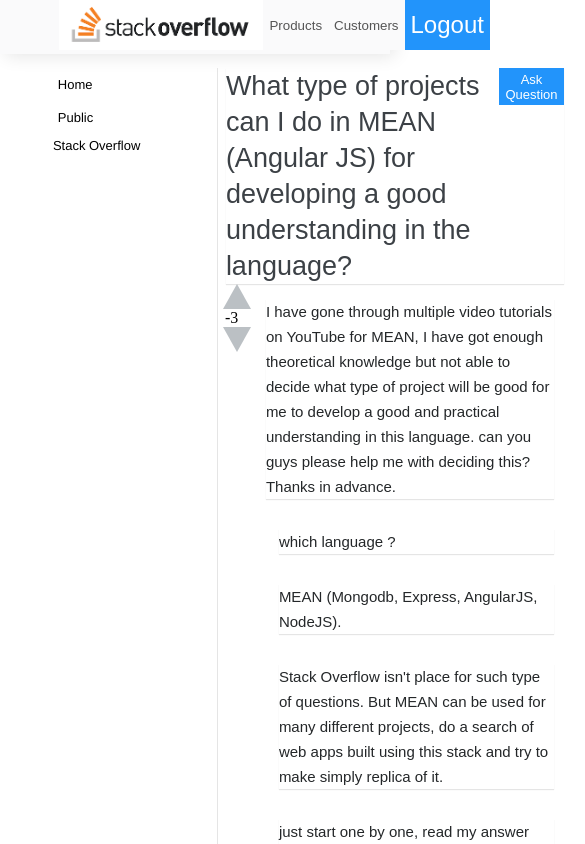
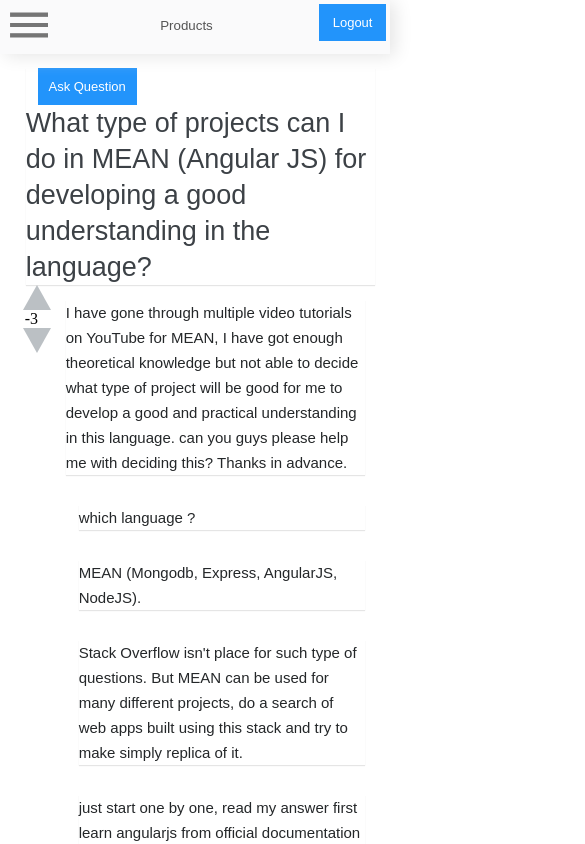
Before and after one commit to guptakoshika/stackover-flow, an Angular app: page / in a window 390 px wide. Shown: the top 844 px of the page, 585 px wide, since content can reach past the window. Built offline with nearby package versions, Linux system fonts and the light colour scheme.

Commit message:
media queries for responsive design

```diff
--- a/src/app/component/header/header.component.css
+++ b/src/app/component/header/header.component.css
@@ -14,8 +14,11 @@
     display: inline-flex;
     margin-left: 15%;
     margin-right: 13%;
+    width: 100%;
 }
-
+.small-screens{
+  display: none;
+}
 .btn {
   background: #fafafb;
   color: #555;
@@ -23,10 +26,28 @@
 }
 
 .logout-btn {
+  margin-top: 1%;
   margin-right : 2%;
   border: none;
   background-color: #2294FB;
   border: none;
   color: #ffffff;
-  font-size: 150%;
+  font-size: 13px;
+  line-height: 15px;
+  width: 67px;
+  height: 37px;
 }
+
+@media (min-width: 320px) and (max-width: 480px) {
+  .big-screens {
+    display: none;
+  }
+  .small-screens{
+    display: block;
+  }
+
+  .container{
+    margin-left: 1%;
+    margin-right: 1%;
+  }
+}
--- a/src/app/component/header/header.component.html
+++ b/src/app/component/header/header.component.html
@@ -1,8 +1,9 @@
 <header class = "header">
     <div class="container">
-        <img src = "assets/download.png" style="height: 50px;">
+        <img class= "big-screens" src = "assets/download.png" style="height: 50px;">
+        <img class=" small-screens" src = "assets/hamburger_icon.png" style="height: 50px;">
         <button class="btn">Products</button>
-        <button class="btn" >Customers</button>
         <button class="logout-btn" (click) = "logout()">Logout</button>
     </div>
+    <app-sidebar></app-sidebar>
 </header>
--- a/src/app/component/home/home.component.css
+++ b/src/app/component/home/home.component.css
@@ -7,7 +7,7 @@
 }
 
 .inner-container{
-    margin-left: 170px;
+    margin-left: 14%;
 }
 
 .question-text{
@@ -37,3 +37,28 @@
     width: 99px;
     height: 37px;
 }
+/*
+  ##Device = Tablets, Ipads (portrait)
+  ##Screen = B/w 768px to 1024px
+*/
+
+@media (min-width: 320px) and (max-width: 1024px) {
+    .container{
+        margin-left: 2%;
+        margin-right: 2%;
+    }
+}
+
+@media (min-width: 320px) and (max-width: 480px) {
+    .inner-container {
+      margin-left: 2%;
+    }
+    .question-container{
+        display: flex;
+        flex-direction: column-reverse;
+    }
+
+    .btn{
+        float: right;
+    }
+  }
--- a/src/app/component/sidebar/sidebar.component.css
+++ b/src/app/component/sidebar/sidebar.component.css
@@ -9,9 +9,21 @@
     font-family: "Helvetica Neue", Helvetica, sans-serif;
     line-height: 23px;
     font-size: 13px;
+    overflow-y: auto;
   }
 
 .links{
   width: 100%;
   padding: 3%;
 }
+
+/*
+  ##Device = Most of the Smartphones Mobiles (Portrait)
+  ##Screen = B/w 320px to 479px
+*/
+
+@media (min-width: 320px) and (max-width: 480px) {
+  .sidenav {
+    display: none;
+  }
+}
```
Also changed, not shown: src/assets/hamburger_icon.png (added).
